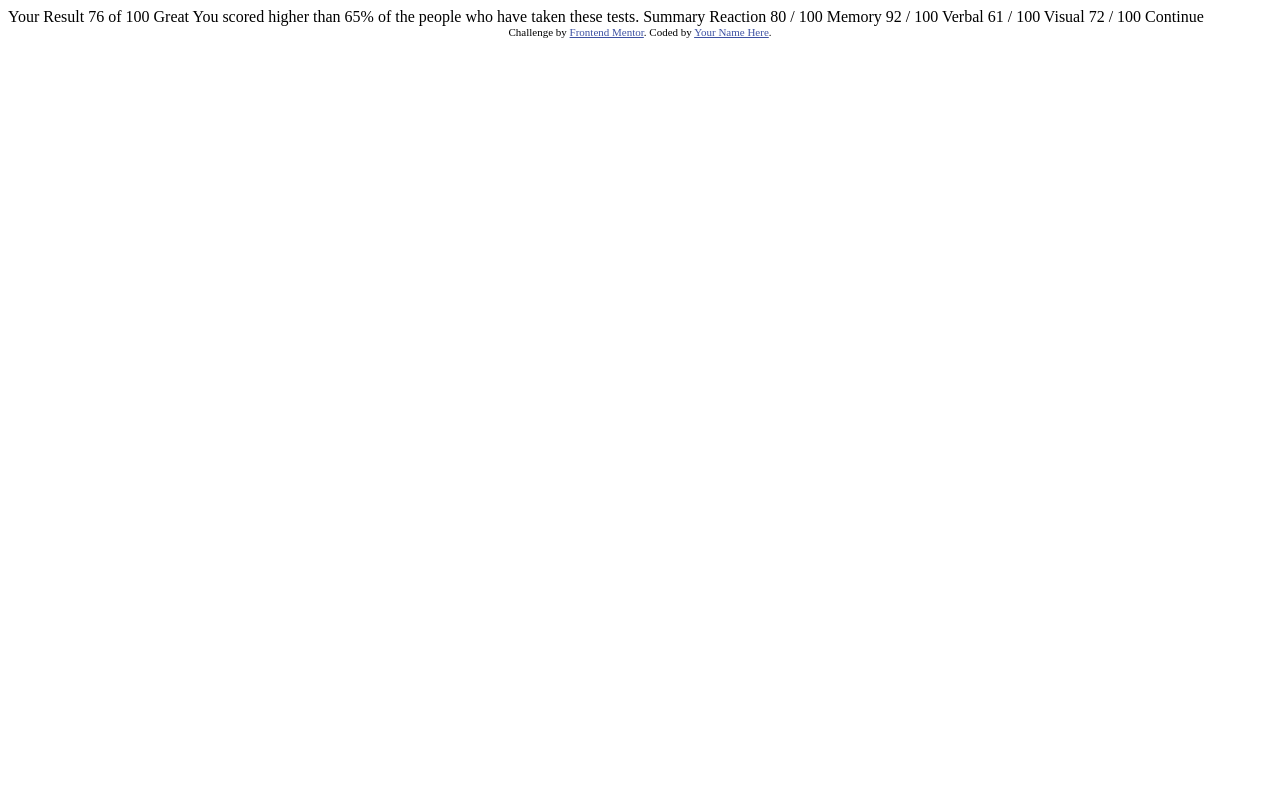
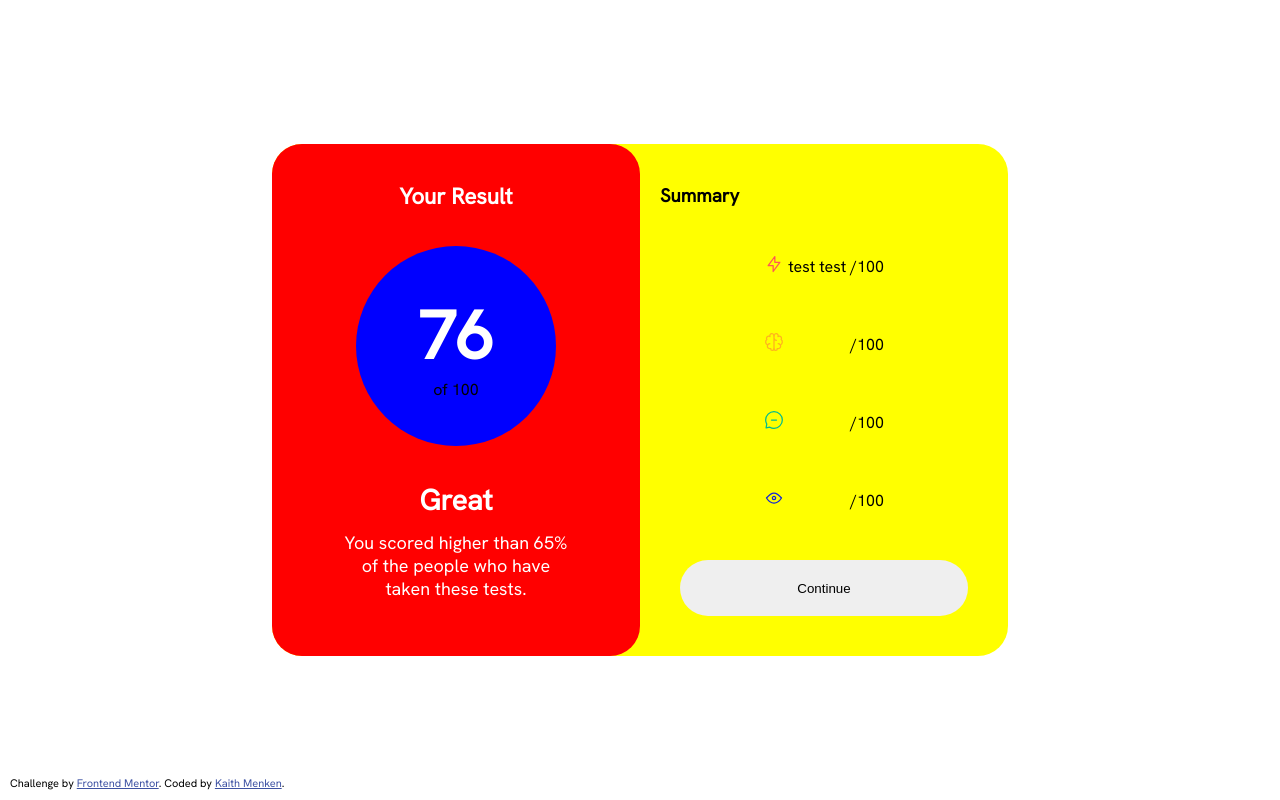
Before and after one commit to k1tesurfen/fm-result-summary-component, a plain HTML site: page index.html in a window 1280 px wide. Drawn offline with Linux system fonts and the light colour scheme.

Commit message:
html elements present. css positioning on the way

```diff
--- a/index.html
+++ b/index.html
@@ -1,47 +1,62 @@
 <!DOCTYPE html>
 <html lang="en">
-<head>
-  <meta charset="UTF-8">
-  <meta name="viewport" content="width=device-width, initial-scale=1.0"> <!-- displays site properly based on user's device -->
+  <head>
+    <meta charset="UTF-8" />
+    <meta name="viewport" content="width=device-width, initial-scale=1.0" />
+    <!-- displays site properly based on user's device -->
 
-  <link rel="icon" type="image/png" sizes="32x32" href="./assets/images/favicon-32x32.png">
+    <link rel="icon" type="image/png" sizes="32x32" href="./assets/images/favicon-32x32.png" />
+    <link rel="stylesheet" href="https://fonts.googleapis.com/css?family=Hanken+Grotesk" />
 
-  <title>Frontend Mentor | Results summary component</title>
+    <title>Frontend Mentor | Results summary component</title>
 
-  <!-- Feel free to remove these styles or customise in your own stylesheet 👍 -->
-  <style>
-    .attribution { font-size: 11px; text-align: center; }
-    .attribution a { color: hsl(228, 45%, 44%); }
-  </style>
-</head>
-<body>
+    <link rel="stylesheet" href="./style.css" />
+  </head>
+  <body>
+    <div class="content">
+      <div class="card">
+        <div class="background">
+          <h3>Your Result</h3>
+          <div class="circle">
+            <h1>76</h1>
+            <span>of 100</span>
+          </div>
+          <h2>Great</h2>
+          <p>You scored higher than 65% of the people who have taken these tests.</p>
+        </div>
+      </div>
+      <div class="summary">
+        <h3>Summary</h3>
+        <table>
+          <tr>
+            <td><i style="background: url('./assets/images/icon-reaction.svg')"></i></td>
+            <td>test</td>
+            <td>test</td>
+            <td>/100</td>
+          </tr>
+          <tr>
+            <td><i style="background: url('./assets/images/icon-memory.svg')"></i></td>
+            <td></td>
+            <td></td>
+            <td>/100</td>
+          </tr>
+          <tr>
+            <td><i style="background: url('./assets/images/icon-verbal.svg')"></i></td>
+            <td></td>
+            <td></td>
+            <td>/100</td>
+          </tr>
+          <tr>
+            <td><i style="background: url('./assets/images/icon-visual.svg')"></i></td>
+            <td></td>
+            <td></td>
+            <td>/100</td>
+          </tr>
+        </table>
+        <button>Continue</button>
+      </div>
+    </div>
 
-  Your Result
-  76
-  of 100
-
-  Great
-  You scored higher than 65% of the people who have taken these tests.
-
-  Summary
-
-  Reaction
-  80 / 100
-
-  Memory
-  92 / 100
-
-  Verbal
-  61 / 100
-
-  Visual
-  72 / 100
-
-  Continue
-
-  <div class="attribution">
-    Challenge by <a href="https://www.frontendmentor.io?ref=challenge" target="_blank">Frontend Mentor</a>.
-    Coded by <a href="#">Your Name Here</a>.
-  </div>
-</body>
+    <div class="attribution">Challenge by <a href="https://www.frontendmentor.io?ref=challenge" target="_blank">Frontend Mentor</a>. Coded by <a href="https://github.com/k1tesurfen/">Kaith Menken</a>.</div>
+  </body>
 </html>
--- /dev/null
+++ b/style.css
@@ -0,0 +1,123 @@
+html,
+body {
+  height: 100%;
+}
+body {
+  font-family: 'Hanken Grotesk', Helvetica, sans-serif;
+  margin: 0;
+}
+
+.content {
+  height: 100%;
+  display: flex;
+  flex-direction: row;
+  justify-content: center;
+  align-items: center;
+}
+
+.background {
+  height: 100%;
+  border-radius: 30px;
+  background-color: red;
+  margin: 0;
+  padding: 0;
+  overflow: auto;
+  display: flex;
+  flex-direction: column;
+  align-items: center;
+}
+
+.card {
+  height: 512px;
+  width: 368px;
+  background-color: yellow;
+  border-radius: 30px 0 0 30px;
+}
+
+.card h3 {
+  margin-top: 38px;
+  margin-bottom: 15px;
+  font-size: 1.4em;
+  font-weight: 800;
+  color: white;
+}
+
+.card h2 {
+  margin: 15px 0 12px 0;
+  font-size: 1.8em;
+  color: white;
+}
+
+.card p {
+  text-align: center;
+  margin: 0 70px;
+  font-size: 18px;
+  color: white;
+}
+
+.circle {
+  width: 200px;
+  height: 200px;
+  margin: 20px 0 20px 0;
+  border-radius: 100px;
+  background-color: blue;
+  display: flex;
+  flex-direction: column;
+  align-items: center;
+  justify-content: center;
+}
+
+.circle h1 {
+  font-size: 4.2em;
+  color: white;
+  margin: 0;
+}
+
+.summary {
+  height: 512px;
+  width: 368px;
+  display: flex;
+  flex-direction: column;
+  background-color: yellow;
+
+  /*https://stackoverflow.com/questions/42443496/how-can-i-make-my-svg-show-up-in-the-i-tag-with-no-content*/
+  -webkit-box-sizing: border-box; /* Safari/Chrome, other WebKit */
+  -moz-box-sizing: border-box; /* Firefox, other Gecko */
+  box-sizing: border-box; /* Opera/IE 8+ */
+
+  padding: 20px;
+  border-radius: 0 30px 30px 0;
+}
+
+.summary i {
+  background-repeat: no-repeat;
+  background-size: cover; /* stretch the background to cover the whole element */
+  display: inline-block;
+  height: 20px;
+  width: 20px;
+}
+
+.summary table {
+  flex: 1 1 auto;
+  height: auto;
+  margin: 0 auto;
+}
+
+.summary button {
+  width: 288px;
+  height: 56px;
+  border-radius: 28px;
+  margin: 20px auto;
+  border: 0;
+}
+
+.attribution {
+  position: absolute;
+  bottom: 10px;
+  left: 10px;
+  font-size: 11px;
+  text-align: center;
+}
+.attribution a {
+  color: hsl(228, 45%, 44%);
+}
```
